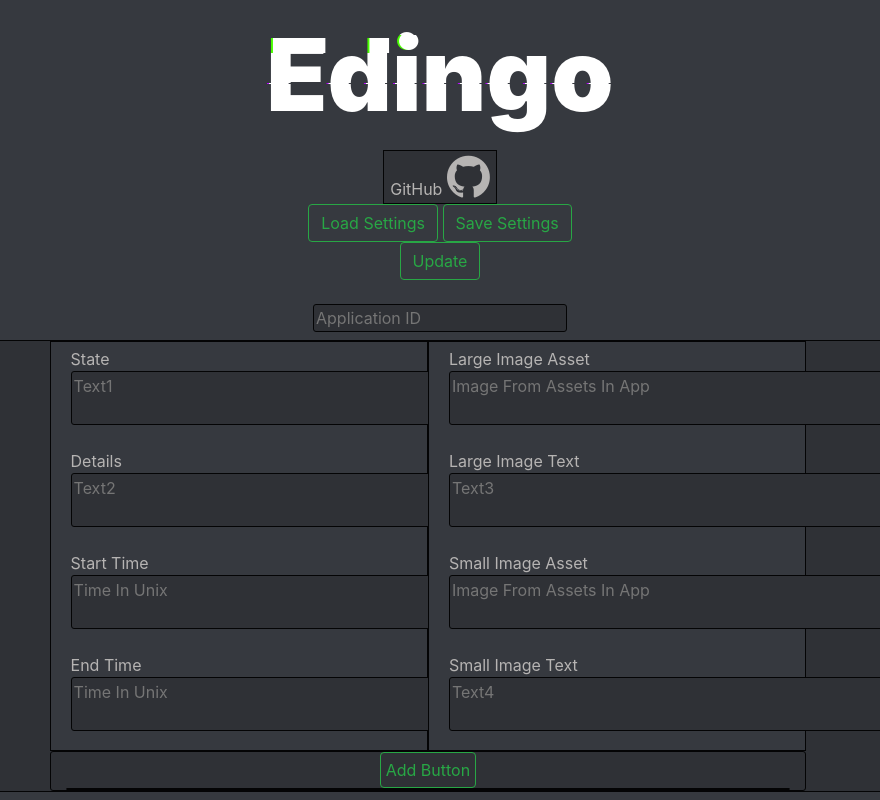
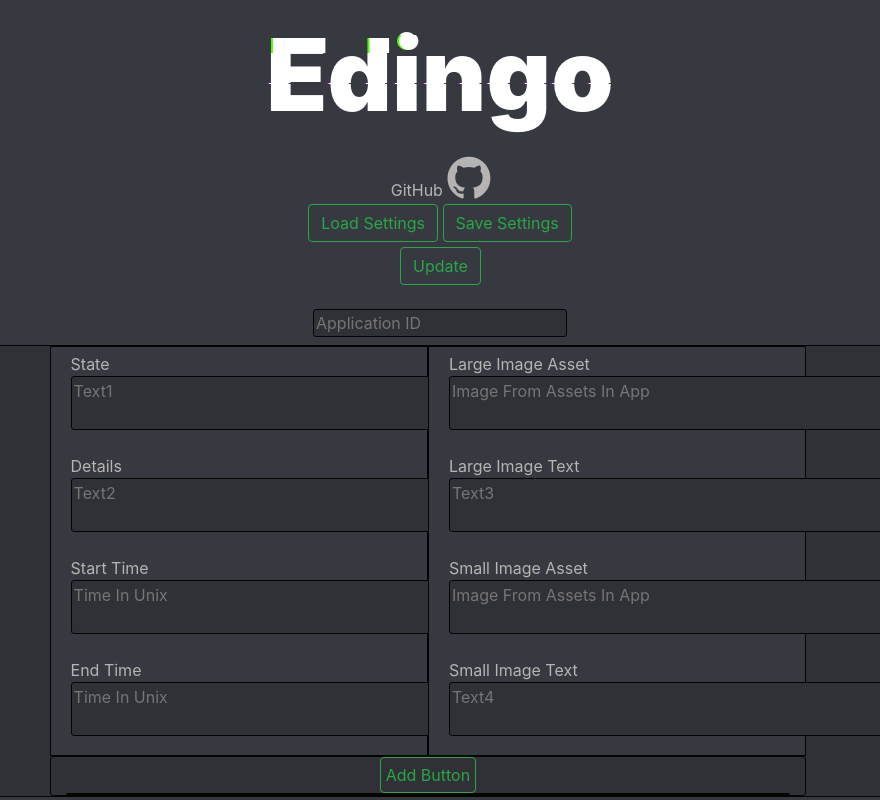
Before and after one commit to Sigma-cc/edingo-rpc, an Electron app: page index.html in a window 880 px wide. Shown: the top 800 px of the page. Drawn offline with nearby package versions, Linux system fonts and the light colour scheme.

Commit message:
Update style.css

```diff
--- a/style.css
+++ b/style.css
@@ -3,6 +3,11 @@
   font-style: normal;
   src: url(https://fonts.gstatic.com/s/archivoblack/v10/HTxqL289NzCGg4MzN6KJ7eW6CYyF-w.ttf) format('truetype');
 }
+.pd {
+  margin-left: 1px;
+  margin-top: 5px;
+}
+
 .menu {
   text-align: center;
   left: 7%;
@@ -20,8 +25,17 @@
   background-color: #36393f
 }
 
+.gt button{
+  background-color: #36393f;
+  border: none;
+  margin-left: 1px;
+  margin-top: 2px;
+}
+
 .group-box button{
   padding: 5px;
+  margin-left: 1px;
+  margin-top: 2px;
 }
 
 .group-box label{
```
